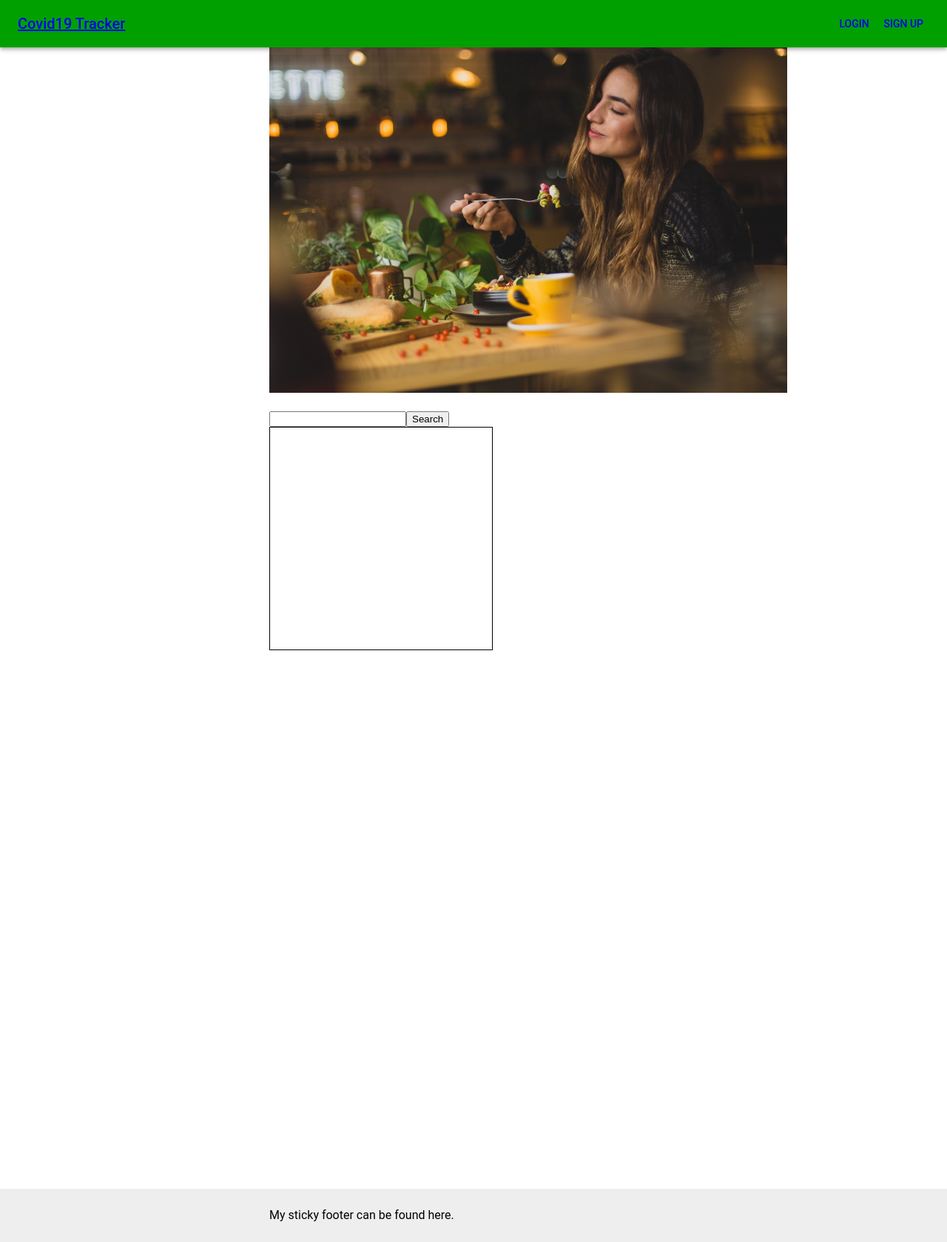
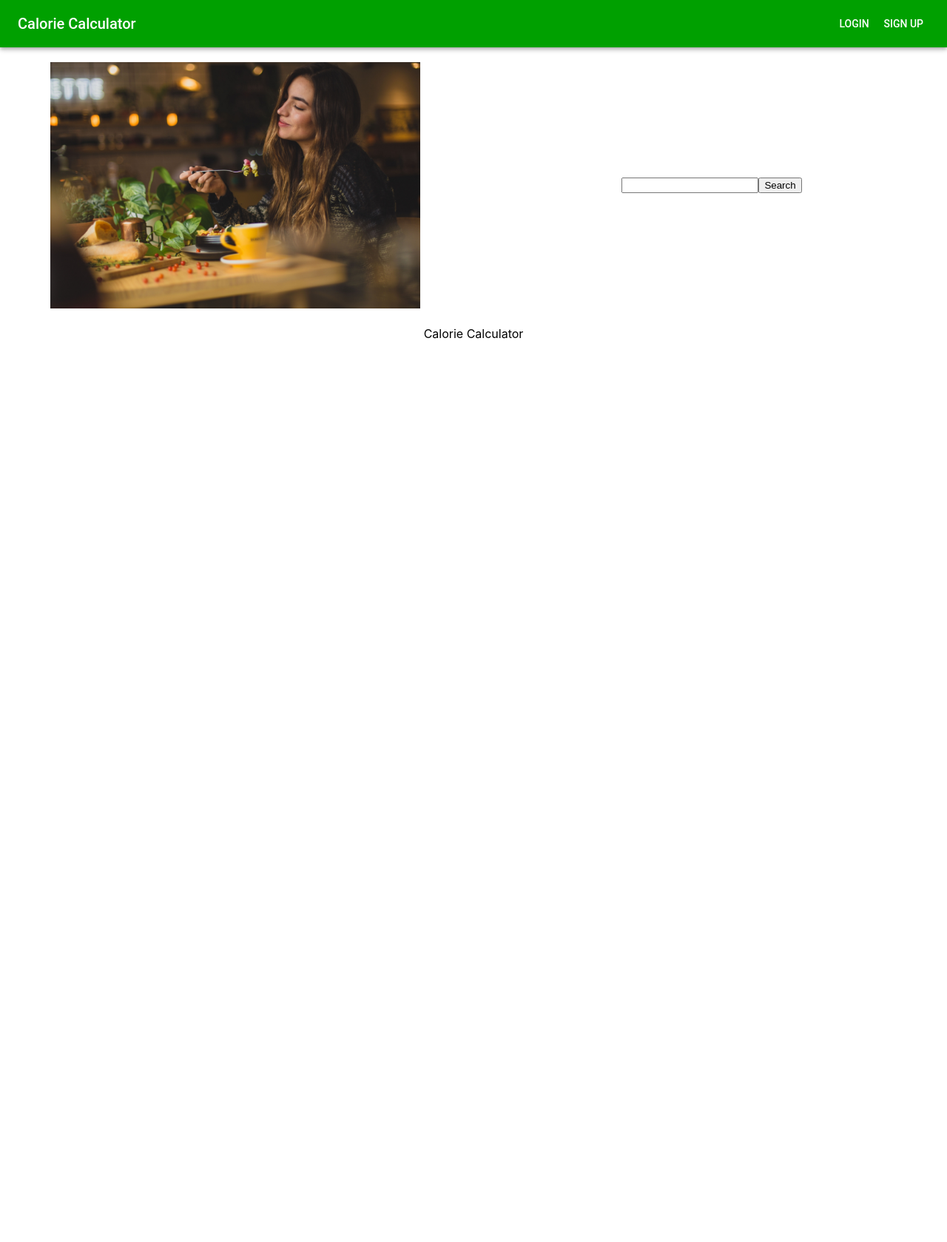
Before and after one commit to tydo83/capstone3-frontend, a React (Create React App) app: page / in a window 1280 px wide. Shown: the whole page at 74% size. After the commit the page ends 800 px from the top, so only its background shows below. Built offline with nearby package versions, Linux system fonts and the light colour scheme.

Commit message:
design updated

```diff
--- a/package.json
+++ b/package.json
@@ -5,6 +5,7 @@
   "dependencies": {
     "@material-ui/core": "^4.12.3",
     "@material-ui/icons": "^4.11.2",
+    "@material-ui/styles": "^4.11.4",
     "@testing-library/jest-dom": "^5.14.1",
     "@testing-library/react": "^11.2.7",
     "@testing-library/user-event": "^12.8.3",
--- a/src/App.js
+++ b/src/App.js
@@ -9,7 +9,7 @@ import MainRouter from './MainRouter'
 import Spinner from './components/Spinner/Spinner'
 import jwtDecode from 'jwt-decode'
 
-// import useInputHooks from './components/hooks/useInputHooks'
+import useInputHooks from './hooks/useInputHooks'
 
 //toastify
 import { ToastContainer } from 'react-toastify';
--- a/src/MainRouter.js
+++ b/src/MainRouter.js
@@ -17,7 +17,7 @@ function MainRouter(props) {
                     <Route exact path="/sign-up" component={SignUp} />
                     <Route path="/" component={Home} />
                 </Switch>
-                <Footer />
+                {/* <Footer /> */}
             </AuthContextComponent>
     )
 }
--- /dev/null
+++ b/src/components/Footer/Footer.css
@@ -0,0 +1,100 @@
+html, body {
+    height: 100%;
+}
+
+.form-body {
+    display: flex;
+    align-items: center;
+    padding-top: 40px;
+    padding-bottom: 40px;
+    background-color: #f5f5f5;
+}
+
+.form-signin {
+    width: 100%;
+    max-width: 330px;
+    padding: 15px;
+    margin: auto;
+}
+
+.form-signin .checkbox {
+    font-weight: 400;
+}
+
+.form-signin .form-control {
+    position: relative;
+    box-sizing: border-box;
+    height: auto;
+    padding: 10px;
+    font-size: 16px;
+}
+
+.form-signin .form-control:focus {
+    z-index: 2;
+}
+
+.form-signin input[type="email"] {
+    margin-bottom: -1px;
+    border-bottom-right-radius: 0;
+    border-bottom-left-radius: 0;
+}
+
+.form-signin input[type="password"] {
+    margin-bottom: 10px;
+    border-top-left-radius: 0;
+    border-top-right-radius: 0;
+}
+
+.container {
+    max-width: 960px;
+}
+
+.pricing-header {
+    max-width: 700px;
+}
+
+.active-class-style {
+    color: red;
+}
+
+.margin-right {
+    margin-right: 5px;
+}
+
+/* Sticky footer styles
+-------------------------------------------------- */
+
+html {
+    position: relative;
+    min-height: 100%;
+}
+
+body {
+    /* Margin bottom by footer height */
+    margin-bottom: 60px;
+}
+
+.bd-placeholder-img {
+    font-size: 1.125rem;
+    text-anchor: middle;
+    -webkit-user-select: none;
+    -moz-user-select: none;
+    user-select: none;
+}
+
+.footer {
+    /* position: absolute; */
+    bottom: 0;
+    width: 100%;
+    /* Set the fixed height of the footer here */
+    height: 60px;
+    line-height: 60px;
+    /* Vertically center the text there */
+    background-color: #00a000;
+    color:white;
+}
+
+.footer > .container {
+    max-width: 90%;
+    text-align: right;
+}
--- a/src/components/Footer/Footer.js
+++ b/src/components/Footer/Footer.js
@@ -1,38 +1,15 @@
-import React from 'react';
-import CssBaseline from '@material-ui/core/CssBaseline';
-import Typography from '@material-ui/core/Typography';
-import { makeStyles } from '@material-ui/core/styles';
-import Container from '@material-ui/core/Container';
-import Link from '@material-ui/core/Link';
+import React from "react";
+import './Footer.css'
 
-const useStyles = makeStyles((theme) => ({
-    root: {
-      display: 'flex',
-      flexDirection: 'column',
-      minHeight: '100vh',
-    },
-    main: {
-      marginTop: theme.spacing(8),
-      marginBottom: theme.spacing(2),
-    },
-    footer: {
-      padding: theme.spacing(3, 2),
-      marginTop: 'auto',
-      backgroundColor:
-        theme.palette.type === 'light' ? theme.palette.grey[200] : theme.palette.grey[800],
-    },
-  }));
-
-export default function Footer() {
-    const classes = useStyles();
-
+function Footer() {
     return (
-        <div className={classes.root}>
-        <footer className={classes.footer}>
-                <Container maxWidth="sm">
-                    <Typography variant="body1">My sticky footer can be found here.</Typography>
-                </Container>
-            </footer>
-        </div>
-    )
+        <footer className="footer">
+            <div className="container">
+                <span>
+                    Calorie Calculator by Timothy. Code Immersive Term 3 Project.
+                </span>
+            </div>
+        </footer>
+        )
 }
+export default Footer;
--- a/src/components/Header/Header.css
+++ b/src/components/Header/Header.css
@@ -1,8 +1,8 @@
-.header-link {
+.nav-link {
     text-decoration: none;
     color: white;
 }
 
-.active-header-link {
+.active-nav-link {
     border-bottom: 1px solid white;
 }
--- a/src/components/Header/Header.js
+++ b/src/components/Header/Header.js
@@ -45,10 +45,9 @@ function Header() {
                 <Toolbar>
                     <Typography variant="h6" className={classes.title}>
                         <Link to={checkIsUserLoggedIn() ? "/search" : "/"} className="nav-link">
-                            Covid19 Tracker
+                            Calorie Calculator
                         </Link>
                     </Typography>
-                    {console.log(context.state)}
                     {context.state.isAuth ? (
                         <>
                             <NavLink
@@ -59,6 +58,7 @@ function Header() {
                             >
                             <Button color="inherit">{context.state.user}</Button>
                             </NavLink>
+                            <Button style={{color:"white"}}>Memo</Button>
                             <NavLink
                                 to="/login"
                                 exact
--- a/src/components/Home/Home.js
+++ b/src/components/Home/Home.js
@@ -1,25 +1,73 @@
-import React from 'react'
-import { Container } from '@material-ui/core';
+import React, { useState, useEffect } from 'react'
+import axios from "axios";
+import mainImage from '../../images/app_main_image.jpeg'
+import SearchResult from "../SearchResult/SearchResult";
+import { makeStyles } from "@material-ui/core/styles";
+import {
+    FormControl,
+    FormHelperText,
+    Input,
+    InputLabel,
+    Button,
+    Grid,
+} from "@material-ui/core";
 
-import mainImage from '../../images/app_main_image.jpeg'
+const useStyle = makeStyles(() => ({
+    root: {},
+}));
 
 export default function Home() {
+    const classes = useStyle();
+
+    const [inputState, setInputState] = useState("")
+    const [searchResult, setSearchResult] = useState("")
+
+    const searchHandler = async () => {
+        try {
+            let response = await axios.get(`https://api.edamam.com/api/food-database/v2/parser?app_id=24d3a3bb&app_key=83de39880ed7d89a7e2d427b2c31d0bd%09&ingr=${inputState}&nutrition-type=cooking`)
+            setSearchResult(response.data)
+        } catch (e) {
+            console.error(e)
+        }
+    }
+
     return (
-        <div>
-            <Container maxWidth="sm">
-
-            <img src={mainImage} style={{ width: 700 }}/>
+        <div className={classes.root}>
             <br />
-            <br />
-            <input/>
-            <button> Search </button>
-            <div style={{border: "1px solid black", height: 300, width: 300}}>
-
-            </div>
-
-
-            </Container>
-
+            <Grid container spacing={1}>
+                <Grid
+                    item xs={6}
+                    container
+                    direction="row"
+                    justifyContent="center"
+                    alignItems="center"
+                >
+                    <img src={mainImage} style={{ width: 500 }} />
+                </Grid>
+                <Grid
+                    item xs={6}
+                    container
+                    direction="row"
+                    justifyContent="center"
+                    alignItems="center"
+                >
+                    <input type="text" onChange={(e) => setInputState(e.target.value)} />
+                    <button onClick={searchHandler}> Search </button>
+                </Grid>
+                <Grid item xs={12}
+                    container
+                    direction="row"
+                    justifyContent="center"
+                    alignItems="center"
+                >
+                    {
+                        searchResult === "" ?
+                            <p>Calorie Calculator</p>
+                            :
+                            searchResult.hints.map(item => <SearchResult item={item} />)
+                    }
+                </Grid>
+            </Grid>
         </div>
     )
 }
--- /dev/null
+++ b/src/components/SearchResult/SearchResult.js
@@ -0,0 +1,56 @@
+import React from 'react'
+import { makeStyles } from '@material-ui/core/styles';
+import Card from '@material-ui/core/Card';
+import CardActions from '@material-ui/core/CardActions';
+import CardContent from '@material-ui/core/CardContent';
+import Typography from '@material-ui/core/Typography';
+
+
+import {
+    FormControl,
+    FormHelperText,
+    Input,
+    InputLabel,
+    Button,
+    Grid,
+} from "@material-ui/core";
+
+const useStyles = makeStyles({
+    root: {
+        minWidth: 475,
+    },
+
+    title: {
+        fontSize: 14,
+    },
+    pos: {
+        marginBottom: 12,
+    },
+});
+
+
+
+export default function SearchResult(props) {
+    return (
+        <div>
+
+            <Card>
+                <CardContent>
+                    <Typography variant="h5" component="h2">
+                        {props.item.food.label}
+                    </Typography>
+                    <Typography variant="body2" component="p">
+                        <p>Carbs: {Math.round(props.item.food.nutrients.CHOCDF)}</p>
+                        <p>Energy: {Math.round(props.item.food.nutrients.ENERC_KCAL)}</p>
+                        <p>Fat: {Math.round(props.item.food.nutrients.FAT)}</p>
+                        <p>Protein: {Math.round(props.item.food.nutrients.PROCNT)}</p>
+                    </Typography>
+                </CardContent>
+                <CardActions>
+                    <Button size="small">ADD</Button>
+                </CardActions>
+            </Card>
+
+        </div>
+    )
+}
--- a/src/components/SignIn/SignIn.js
+++ b/src/components/SignIn/SignIn.js
@@ -61,6 +61,11 @@ function SignIn(props) {
                 userName: username,
                 password: password,
             })
+            // dev
+            // let result = await axios.post("http://localhost:3001/users/login", {
+            //     userName: username,
+            //     password: password,
+            // })
             localStorage.setItem('jwtToken', result.data.jwtToken)
             let decodedJWTToken = jwtDecode(result.data.jwtToken)
             context.dispatch({ type: "SUCCESS_LOGGED_IN", user: decodedJWTToken.username})
```
Also changed, not shown: src/components/SignUp/SignUp.js (+8 -0 lines), 1 other file (tests, documents, lock files or other folders).
